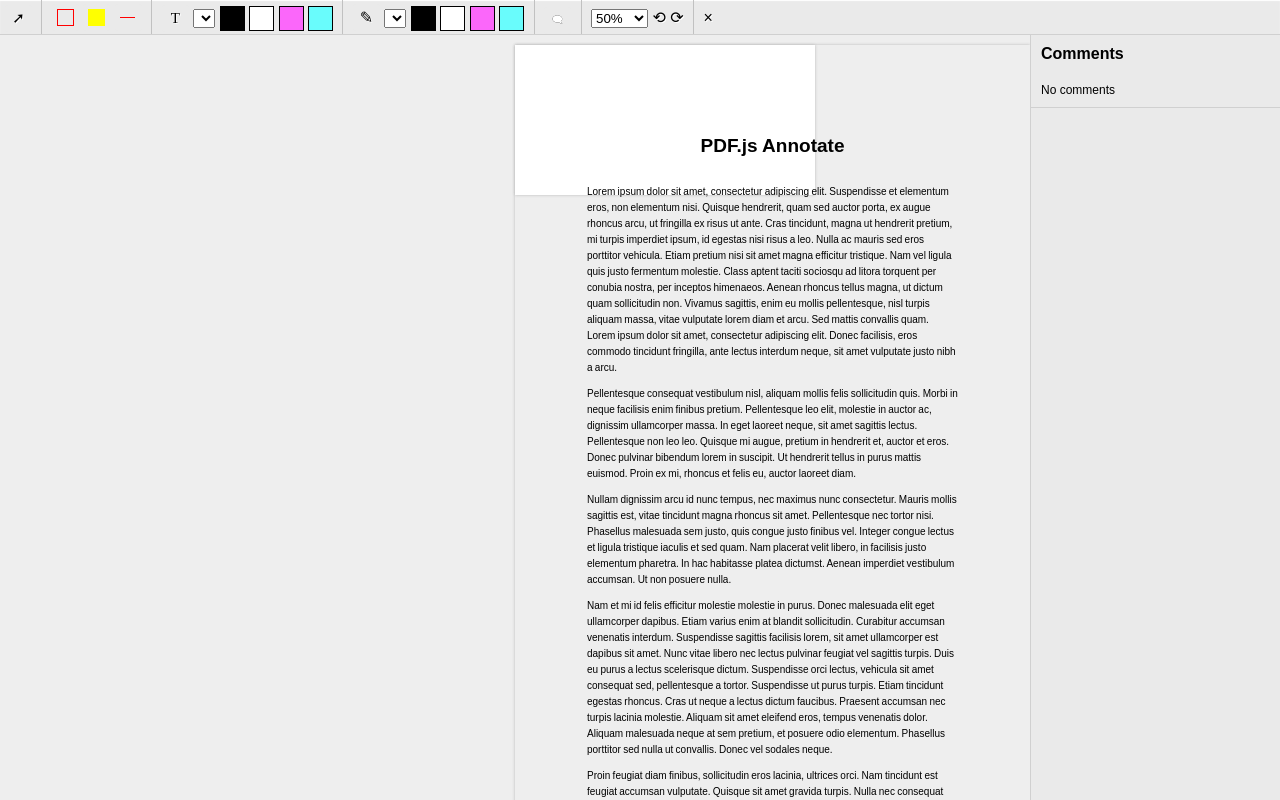
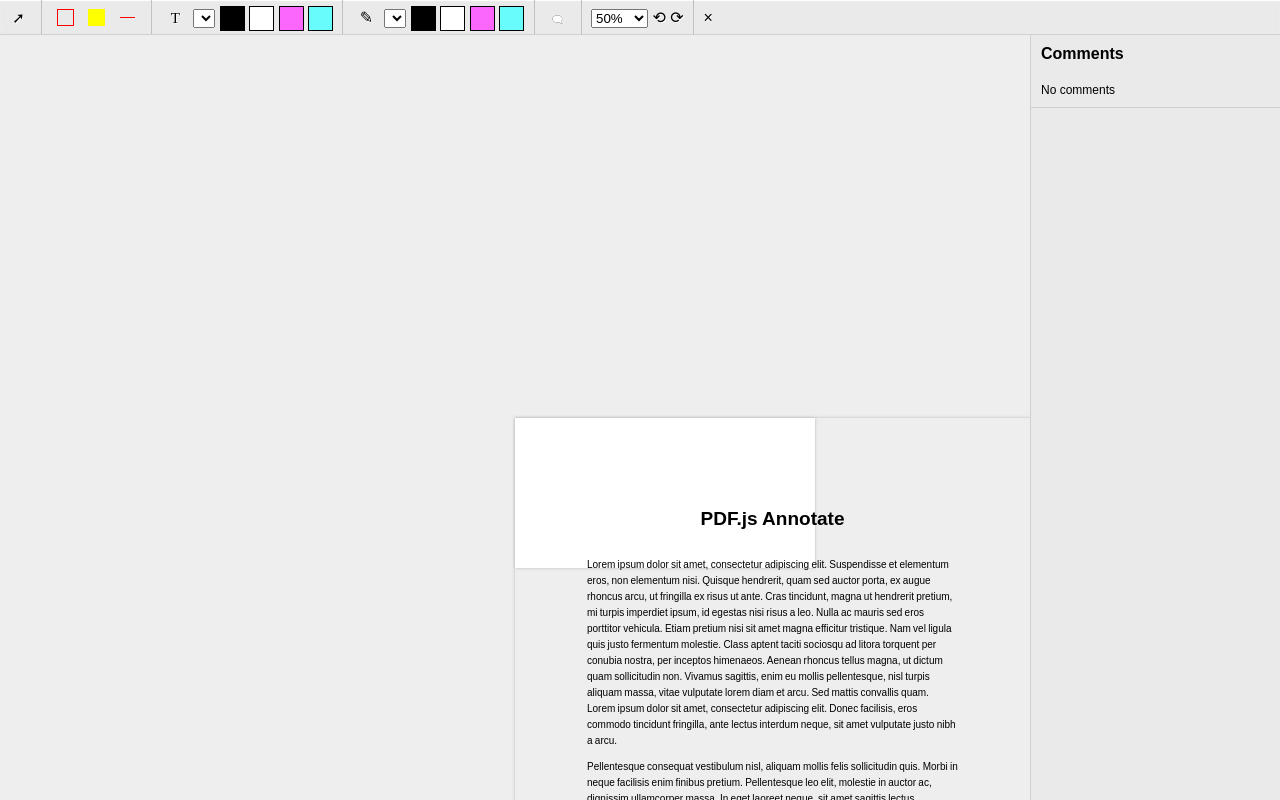
Before and after one commit to instructure/pdf-annotate.js, a website built with webpack: page examples/mega/index.html in a window 1280 px wide. Built offline with nearby package versions, Linux system fonts and the light colour scheme.

Commit message:
Fixing layout issues

```diff
--- a/examples/mega/index.html
+++ b/examples/mega/index.html
@@ -12,7 +12,7 @@
     }
     #canvas, #svg, #overlay {
       position: absolute;
-      top: 10px;
+      top: 50%;
       left: 50%;
       margin-bottom: 10px;
       box-shadow: 0 0 3px #bbb;
@@ -36,6 +36,14 @@
     #overlay p {
       line-height: 1.6;
       word-spacing: -.5px;
+    }
+
+    #content-layout {
+      position: absolute;
+      top: 0;
+      left: 0;
+      right: 0;
+      bottom: 0;
     }
 
     #content-wrapper {
@@ -143,6 +151,7 @@
     <a href="javascript://" class="clear" title="Clear">×</a>
   </div>
   <div id="content-wrapper">
+    <div id="content-layout">
       <canvas id="canvas"></canvas>
       <svg id="svg" xmlns="http://www.w3.org/2000/svg"></svg>
       <div id="overlay">
@@ -152,6 +161,7 @@
         <p>Nullam dignissim arcu id nunc tempus, nec maximus nunc consectetur. Mauris mollis sagittis est, vitae tincidunt magna rhoncus sit amet. Pellentesque nec tortor nisi. Phasellus malesuada sem justo, quis congue justo finibus vel. Integer congue lectus et ligula tristique iaculis et sed quam. Nam placerat velit libero, in facilisis justo elementum pharetra. In hac habitasse platea dictumst. Aenean imperdiet vestibulum accumsan. Ut non posuere nulla.
         <p>Nam et mi id felis efficitur molestie molestie in purus. Donec malesuada elit eget ullamcorper dapibus. Etiam varius enim at blandit sollicitudin. Curabitur accumsan venenatis interdum. Suspendisse sagittis facilisis lorem, sit amet ullamcorper est dapibus sit amet. Nunc vitae libero nec lectus pulvinar feugiat vel sagittis turpis. Duis eu purus a lectus scelerisque dictum. Suspendisse orci lectus, vehicula sit amet consequat sed, pellentesque a tortor. Suspendisse ut purus turpis. Etiam tincidunt egestas rhoncus. Cras ut neque a lectus dictum faucibus. Praesent accumsan nec turpis lacinia molestie. Aliquam sit amet eleifend eros, tempus venenatis dolor. Aliquam malesuada neque at sem pretium, et posuere odio elementum. Phasellus porttitor sed nulla ut convallis. Donec vel sodales neque.
         <p>Proin feugiat diam finibus, sollicitudin eros lacinia, ultrices orci. Nam tincidunt est feugiat accumsan vulputate. Quisque sit amet gravida turpis. Nulla nec consequat lorem. Suspendisse egestas porttitor lacus non dictum. Duis vitae facilisis nisi, sed aliquam nibh. Vestibulum ante ipsum primis in faucibus orci luctus et ultrices posuere cubilia Curae; Aliquam varius condimentum nisl vitae mattis. In hac habitasse platea dictumst. Sed fermentum justo molestie felis mollis maximus. Phasellus accumsan et metus non sagittis. In hac habitasse platea dictumst. Nullam venenatis tempor nunc, eu pellentesque metus ullamcorper sed. Integer vitae neque luctus, scelerisque tellus id, iaculis velit.
+      </div>
     </div>
   </div>
   <div id="comment-wrapper">
```
Also changed, not shown: examples/mega/index.js (+12 -2 lines). Lines whose indentation alone changed are shown as unchanged.
